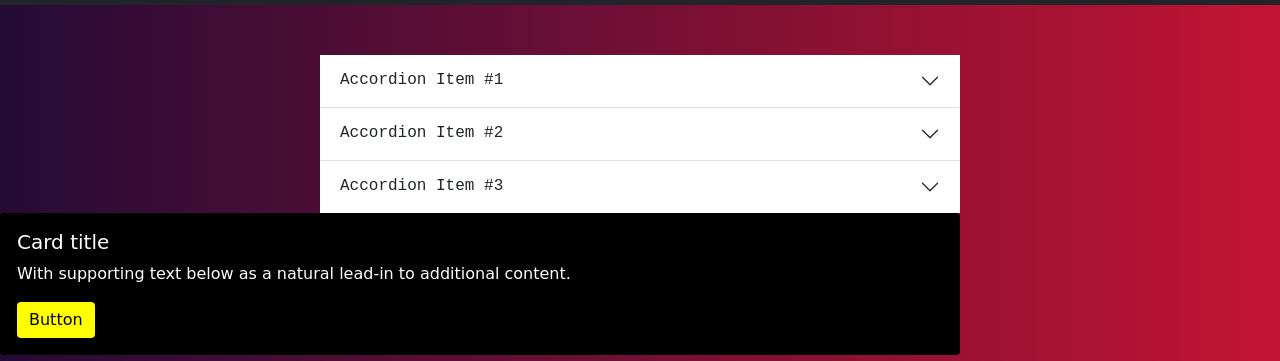
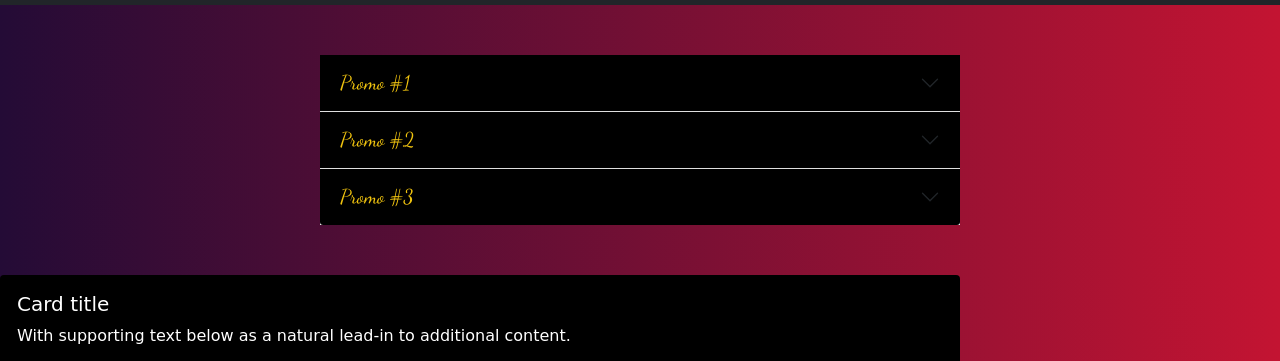
Before and after one commit to lucasvf99/prueba-html-sass, a website: page promos.html in a window 1280 px wide. Shown: the part 71-432 px from the top of the page. Drawn offline with nearby package versions, Linux system fonts and the light colour scheme; a web font is replaced by a local one.

Commit message:
guardado para cambiar a rama secundaria

```diff
--- a/promos.html
+++ b/promos.html
@@ -20,7 +20,10 @@
  <link rel="preconnect" href="https://fonts.googleapis.com">
  <link rel="preconnect" href="https://fonts.gstatic.com" crossorigin>
 <link href="https://fonts.googleapis.com/css2?family=Yomogi&display=swap" rel="stylesheet">
-
+          <!-- caja promo  -->
+          <link rel="preconnect" href="https://fonts.googleapis.com">
+          <link rel="preconnect" href="https://fonts.gstatic.com" crossorigin>
+          <link href="https://fonts.googleapis.com/css2?family=Dancing+Script&display=swap" rel="stylesheet">
 </head>
 <body>
 
@@ -68,7 +71,7 @@
   <div class="accordion-item">
     <h2 class="accordion-header" id="flush-headingOne">
       <button class="accordion-button collapsed" type="button" data-bs-toggle="collapse" data-bs-target="#flush-collapseOne" aria-expanded="false" aria-controls="flush-collapseOne">
-        Accordion Item #1
+        Promo #1
       </button>
     </h2>
     <div id="flush-collapseOne" class="accordion-collapse collapse" aria-labelledby="flush-headingOne" data-bs-parent="#accordionFlushExample">
@@ -78,7 +81,7 @@
   <div class="accordion-item">
     <h2 class="accordion-header" id="flush-headingTwo">
       <button class="accordion-button collapsed" type="button" data-bs-toggle="collapse" data-bs-target="#flush-collapseTwo" aria-expanded="false" aria-controls="flush-collapseTwo">
-        Accordion Item #2
+        Promo #2
       </button>
     </h2>
     <div id="flush-collapseTwo" class="accordion-collapse collapse" aria-labelledby="flush-headingTwo" data-bs-parent="#accordionFlushExample">
@@ -88,7 +91,7 @@
   <div class="accordion-item">
     <h2 class="accordion-header" id="flush-headingThree">
       <button class="accordion-button collapsed" type="button" data-bs-toggle="collapse" data-bs-target="#flush-collapseThree" aria-expanded="false" aria-controls="flush-collapseThree">
-        Accordion Item #3
+        Promo #3
       </button>
     </h2>
     <div id="flush-collapseThree" class="accordion-collapse collapse" aria-labelledby="flush-headingThree" data-bs-parent="#accordionFlushExample">
--- a/scss/style.scss
+++ b/scss/style.scss
@@ -567,9 +567,21 @@ background: linear-gradient(to right, #24243e, #302b63, #0f0c29); /* W3C, IE 10+
 
 }
 
+/* caja promo */
+
 #accordionFlushExample{
     width: 50%;
     margin: auto;
     margin-top: 50px;
+    margin-bottom: 50px;
 
 }
+
+/* boton promo*/
+.accordion-button{
+    background-color: black;
+    color:#F1C40F ;
+    font-family: 'Dancing Script', cursive;
+    font-size: 20px;
+
+}
```
Also changed, not shown: css/estilos.css.
